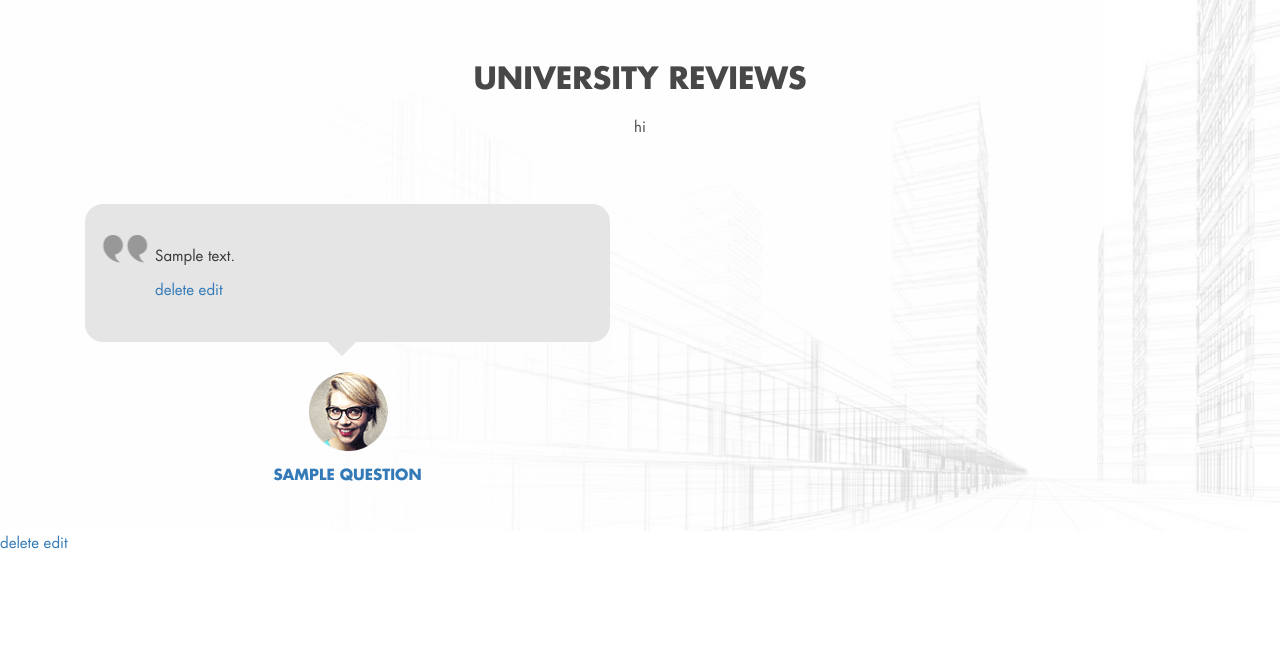
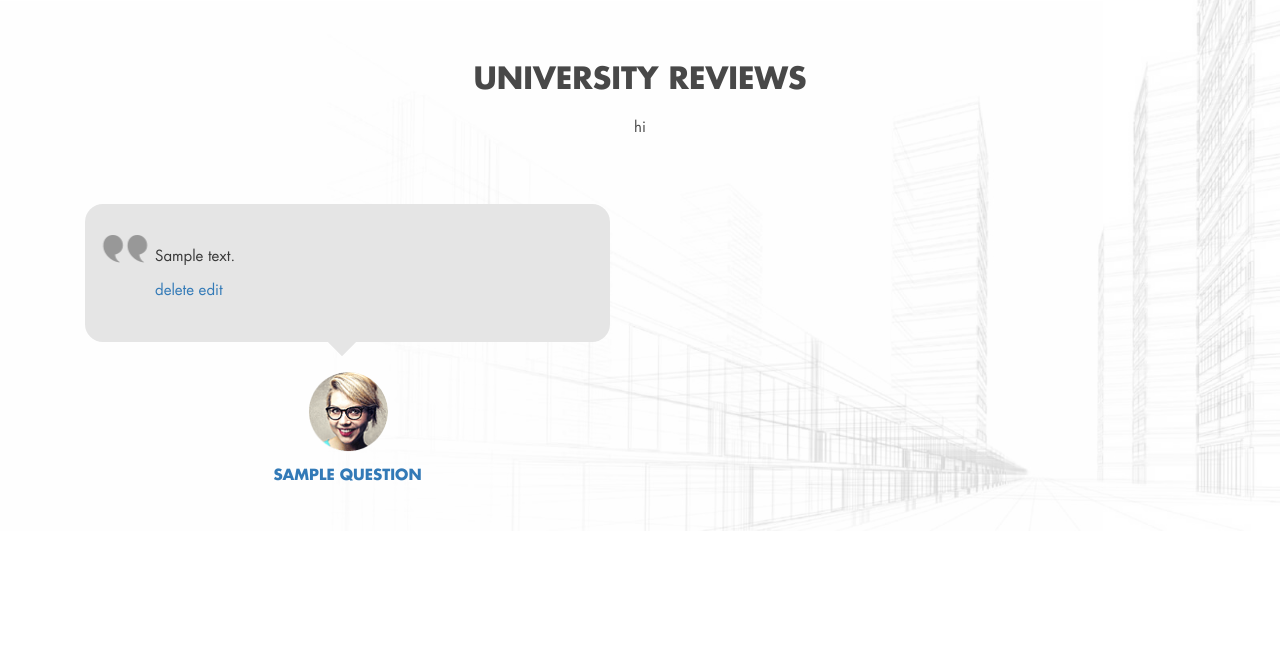
Before and after one commit to highmentor/high_mento, a Django app: page /questions/ in a window 1280 px wide. Shown: the part 141-800 px from the top of the page. Run offline with Django 3.2, Linux system fonts and the light colour scheme; tables that the repository leaves empty hold one stand-in row (values such as "Sample post"); some libraries are stand-ins or nearby versions.

Commit message:
템플릿 qna 반영

```diff
--- a/questions/templates/questions/question_list.html
+++ b/questions/templates/questions/question_list.html
@@ -44,7 +44,7 @@
     <!--{% for question in question_list %}-->
     <!--<h1>{{question.title}}</h1>-->
     <!--<a href="{% url 'questions:detail' pk=question.pk %}">detail</a>-->
-    <a href="{% url 'questions:delete' pk=question.pk %}">delete</a>
-    <a href="{% url 'questions:edit' pk=question.pk %}">edit</a>
+    <!--<a href="{% url 'questions:delete' pk=question.pk %}">delete</a>-->
+    <!--<a href="{% url 'questions:edit' pk=question.pk %}">edit</a>-->
     <!--{% endfor%}-->
 {% endblock %}
```
